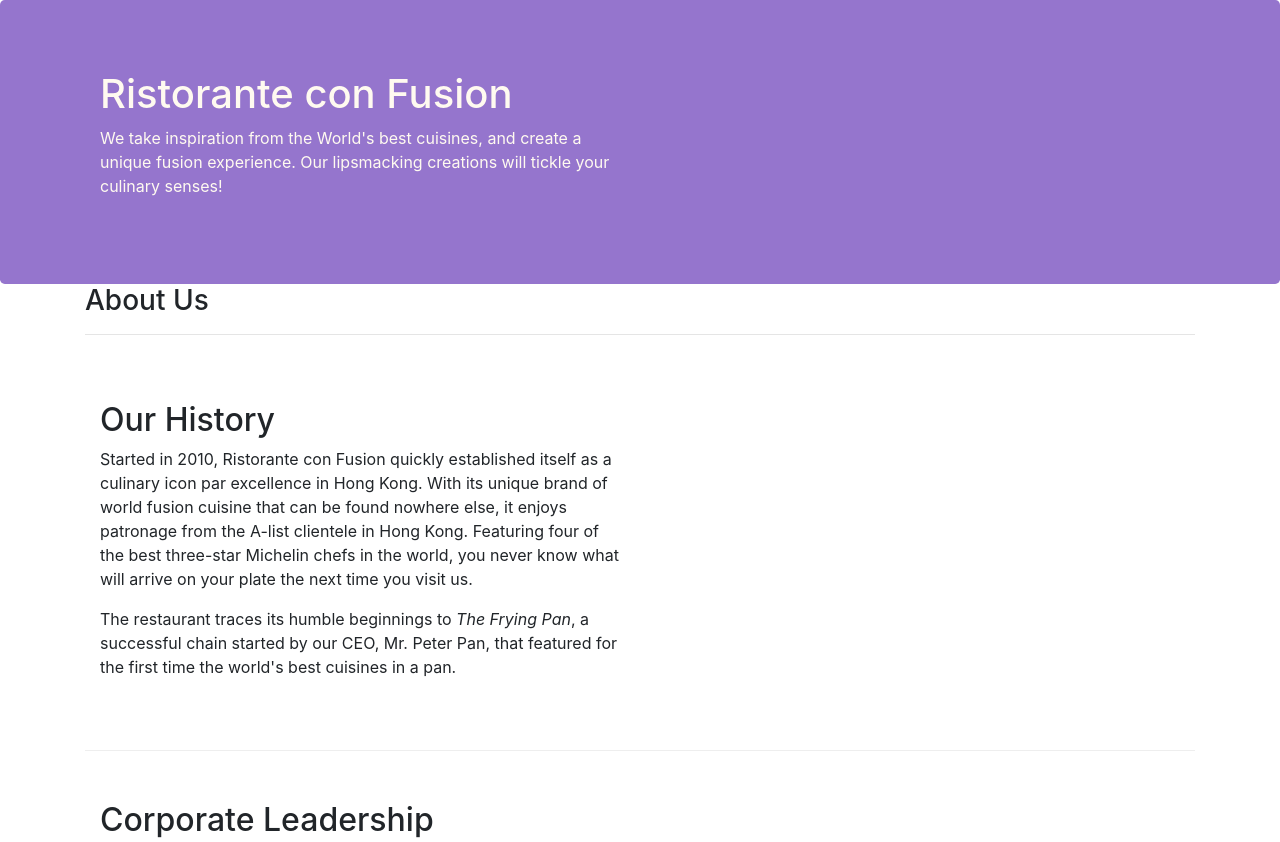
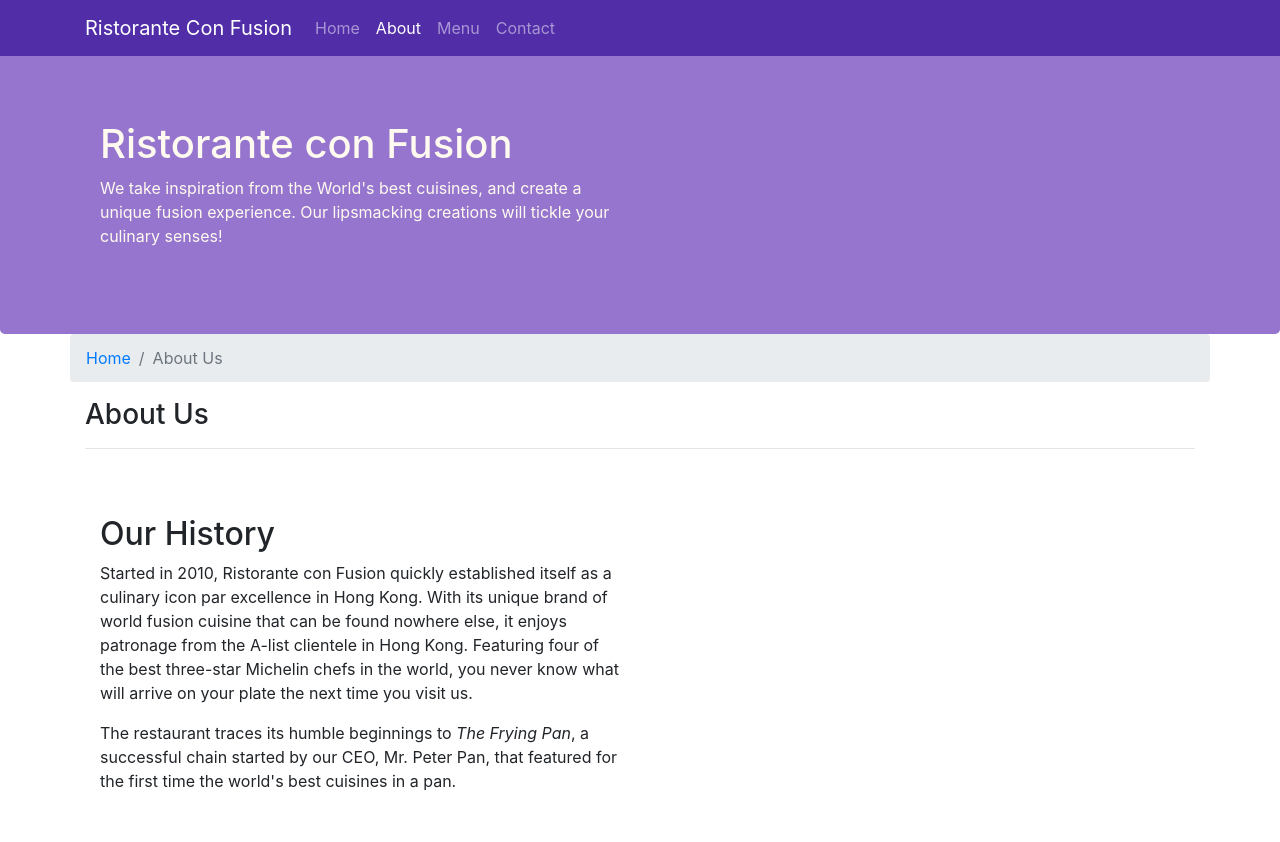
Before and after one commit to Sebasmontoyasm/Boostrap-FullStack, a website: page conFusion/aboutus.html in a window 1280 px wide. Shown: the top 842 px of the page. Drawn offline with nearby package versions, Linux system fonts and the light colour scheme.

Commit message:
Navbar and Breadcrumbs in aboutus and index

```diff
--- a/conFusion/aboutus.html
+++ b/conFusion/aboutus.html
@@ -17,6 +17,23 @@
 
 <body>
 
+    <nav class="navbar navbar-dark navbar-expand-sm fixed-top">
+        <div class="container">
+            <button class="navbar-toggler" type="button" data-toggle="collapse" data-target="#Navbar">
+                <span class="navbar-toggler-icon"></span>
+            </button>
+            <a class="navbar-brand mr-auto" href="./index.html">Ristorante Con Fusion</a>
+            <div class="col-sm-12 collapse navbar-collapse" id="Navbar">
+                <ul class="navbar-nav mr-auto">
+                    <li class="nav-item"><a class="nav-link" href="./index.html">Home</a></li>
+                    <li class="nav-item active"><a class="nav-link" href="#">About</a></li>
+                    <li class="nav-item"><a class="nav-link" href="#">Menu</a></li>
+                    <li class="nav-item"><a class="nav-link" href="#">Contact</a></li>
+                </ul>
+            </div>
+        </div>
+    </nav>
+
     <header class="jumbotron">
         <div class="container">
             <div class="row row-header">
@@ -32,6 +49,10 @@
 
     <div class="container">
         <div class="row">
+            <ol class="col-12 breadcrumb">
+                <li class="breadcrumb-item"><a href="./index.html">Home</a></li>
+                <li class="breadcrumb-item active">About Us</li>
+            </ol>
             <div class="col-12">
                <h3>About Us</h3>
                <hr>
--- a/conFusion/css/styles.css
+++ b/conFusion/css/styles.css
@@ -28,3 +28,12 @@ address{
     margin:0px;
     color:#0f0f0f;
 }
+
+body{
+    padding:50px 0px 0px 0px;
+    z-index:0;
+}
+
+.navbar-dark {
+     background-color: #512DA8;
+}
```
Also changed, not shown: conFusion/index.html (+16 -2 lines).
